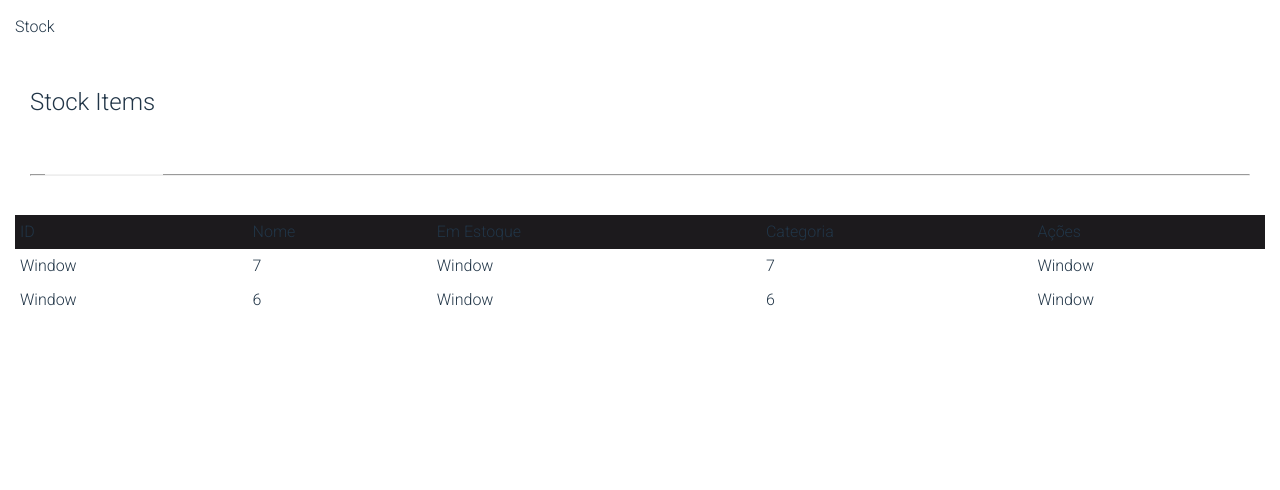
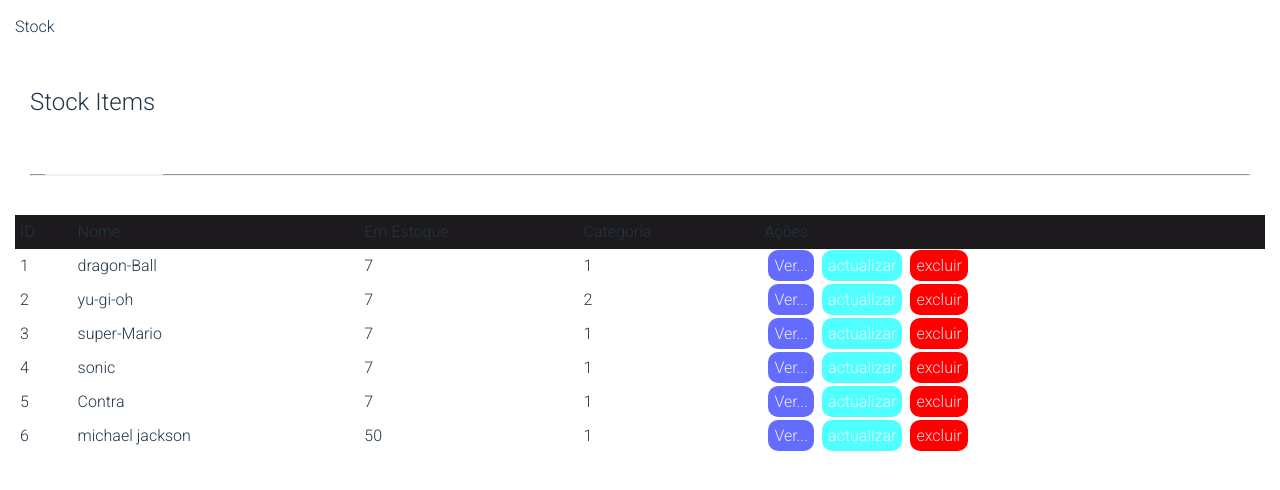
Before and after one commit to TozeMandela/SG_STOCKS, a React (Vite) app: page /Items in a window 1280 px wide. Shown: the top 490 px of the page. Built offline with nearby package versions, Linux system fonts and the light colour scheme; data requests are answered from the project's data file.

Commit message:
home and add

```diff
--- a/src/api/Axios.ts
+++ b/src/api/Axios.ts
@@ -7,7 +7,6 @@ const Axios = axios.create({
 });
 
 export interface IdataProps {
-    id?: number
     name: string,
     categoriaId: number,
     amount: number,
@@ -16,6 +15,8 @@ export interface IdataProps {
     description: string,
     createdAt?: string,
     updatedAt?: string
+    id?: number|string,
+    title?: string,
 }
 
 
@@ -30,8 +31,13 @@ const _get = async (path: string): Promise<IdataProps[]| ErrorRequest | undefine
 const _put = () => {
 
 }
-const _post = () => {
-
+const _post = async (path: string, obj: IdataProps) => {
+    try {
+        const { data } = await Axios.post(path, obj);
+        return data;
+    } catch (error) {
+        if (error instanceof Error) return new ErrorRequest('erro ao buscar');
+    }
 }
 const _del = () => {
 
--- a/src/mock/db.json
+++ b/src/mock/db.json
@@ -1,23 +1,102 @@
 {
   "categories": [
-      { "id": 1, "title": "jogo" },
-      { "id": 2, "title": "sistema bootado" },
-      { "id": 3, "title": "imobiliario" }
+    {
+      "id": 0,
+      "title": "Selecione a categoria"
+    },
+    {
+      "id": 1,
+      "title": "jogo"
+    },
+    {
+      "id": 2,
+      "title": "sistema bootado"
+    },
+    {
+      "id": 3,
+      "title": "imobiliario"
+    }
   ],
   "products": [
-      { "id": 1, "name": "dragon-Ball", "categoriaId": 1, "amount": 7, "price": 2000, "moedaId": 1, "description": "aaaaaaaaaa", "createdAt": "2023-12-18", "updatedAt": "2023-12-18"},
-
-      { "id": 2, "name": "yu-gi-oh", "categoriaId": 2, "amount": 7, "price": 2000, "moedaId": 1, "description": "aaaaaaaaaa", "createdAt": "2023-12-13", "updatedAt": "2023-12-14"},
-
-      { "id": 3, "name": "super-Mario", "categoriaId": 1, "amount": 7, "price": 2000, "moedaId": 1, "description": "aaaaaaaaaa", "createdAt": "2023-12-20", "updatedAt": "2023-12-22"},
-
-      { "id": 4, "name": "sonic", "categoriaId": 1, "amount": 7, "price": 2000, "moedaId": 1, "description": "aaaaaaaaaa", "createdAt": "2023-11-31", "updatedAt": "2023-12-12"},
-
-      { "id": 5, "name": "Contra", "categoriaId": 1, "amount": 7, "price": 2000, "moedaId": 1, "description": "aaaaaaaaaa", "createdAt": "2023-12-25", "updatedAt": "2023-12-25"}
+    {
+      "id": 1,
+      "name": "dragon-Ball",
+      "categoriaId": 1,
+      "amount": 7,
+      "price": 2000,
+      "moedaId": 1,
+      "description": "aaaaaaaaaa",
+      "createdAt": "2023-12-18",
+      "updatedAt": "2023-12-18"
+    },
+    {
+      "id": 2,
+      "name": "yu-gi-oh",
+      "categoriaId": 2,
+      "amount": 7,
+      "price": 2000,
+      "moedaId": 1,
+      "description": "aaaaaaaaaa",
+      "createdAt": "2023-12-13",
+      "updatedAt": "2023-12-14"
+    },
+    {
+      "id": 3,
+      "name": "super-Mario",
+      "categoriaId": 1,
+      "amount": 7,
+      "price": 2000,
+      "moedaId": 1,
+      "description": "aaaaaaaaaa",
+      "createdAt": "2023-12-20",
+      "updatedAt": "2023-12-22"
+    },
+    {
+      "id": 4,
+      "name": "sonic",
+      "categoriaId": 1,
+      "amount": 7,
+      "price": 2000,
+      "moedaId": 1,
+      "description": "aaaaaaaaaa",
+      "createdAt": "2023-11-31",
+      "updatedAt": "2023-12-12"
+    },
+    {
+      "id": 5,
+      "name": "Contra",
+      "categoriaId": 1,
+      "amount": 7,
+      "price": 2000,
+      "moedaId": 1,
+      "description": "aaaaaaaaaa",
+      "createdAt": "2023-12-25",
+      "updatedAt": "2023-12-25"
+    },
+    {
+      "name": "michael jackson",
+      "categoriaId": 1,
+      "amount": 50,
+      "price": 20200,
+      "moedaId": "Akz",
+      "description": "aaaaaaaaaa",
+      "createdAt": "27/12/2023",
+      "updatedAt": "27/12/2023",
+      "id": 6
+    }
   ],
   "moedas": [
-        { "id": 1, "name": "Kzs" },
-        { "id": 2, "name": "Eur" },
-        { "id": 3, "name": "Dolar" }
+    {
+      "id": 1,
+      "name": "Kzs"
+    },
+    {
+      "id": 2,
+      "name": "Eur"
+    },
+    {
+      "id": 3,
+      "name": "Dolar"
+    }
   ]
 }
--- a/src/pages/components/Inputs/Select.tsx
+++ b/src/pages/components/Inputs/Select.tsx
@@ -2,7 +2,7 @@ import React from 'react'
 
 interface IpropsInput {
     id?: string,
-    Option: Array<string>,
+    Option: Array<{id: string, title: string}>,
     forLabel?: string,
     Class?: string,
     name?: string,
@@ -22,7 +22,7 @@ export const Select: React.FC<IpropsInput> = ({id, setValue, value, Class, name,
           onChange={(evt) => setValue(evt.currentTarget.value)}
           className={Class}>
               {Option && Option.map((op, id) => (
-                <option key={id} value = {op}> {op} </option>
+                <option key={id} value = {op.id}> {op.title} </option>
               ))}
         </select>
     </label>
--- /dev/null
+++ b/src/pages/others/reverseData.ts
@@ -0,0 +1,10 @@
+export const dataReverse = (data: string): string => {
+    const dataTeste = /(^\d{4})(.|-|\/)\d{2}(.|-|\/)\d{2}$/;
+
+    if(!!dataTeste) {
+        const da = data.replace(/(^\d{2})[.-\/](\d{2})[.|-|\/](\d{4})$/gi, '$3-$2-$1');
+        return da;
+    }
+
+    return data;
+}
--- a/src/pages/page/Cadastros.tsx
+++ b/src/pages/page/Cadastros.tsx
@@ -1,6 +1,9 @@
-import React, { FormEvent, useState } from 'react'
+import React, { FormEvent, useEffect, useState } from 'react'
 import { Div, Form, Section } from '../../styles'
 import { Input, MenuIn, Select } from '../components'
+import { IdataProps, request } from '../../api/Axios';
+import dayjs from 'dayjs';
+import { ErrorRequest } from '../../Errors/Error';
 
 
 interface IFormProps {
@@ -9,16 +12,64 @@ interface IFormProps {
   price: string,
   category: string,
   description: string,
+
+  [key: string]: number | string;
 }
 
 
 export const Cadastros: React.FC = () => {
   const [item, setItem] = useState<IFormProps>({name: '', amount: '', category: '', price: '', description: ''});
+  const [category, setCategory] = useState<IdataProps[]>([]);
+
+
+  useEffect(() => {
+    request._get('/categories').then(data => {
+      if(data instanceof Error) {
+        console.log(data.message);
+      }else {
+        console.log(data);
+
+        setCategory(data!);
+      }
+    });
+  }, []);
+
 
   const handleSubmit = (evt: FormEvent) => {
     evt.preventDefault();
+    let isOk: boolean = false;
+    console.log('aaaaaaaaaaaa');
 
-    console.log(item);
+    for (const i in item) {
+      // eslint-disable-next-line no-constant-condition
+      if (i === 'name' || i ==='amount' || i === 'price' || 'category') {
+        if(!item[i]) {isOk=true}
+      }
+      console.log(item[i], isOk, i);
+
+    }
+
+    if(isOk) return console.log('campos obrigatorios não preenchidos');
+
+    const obj: IdataProps = {
+      name: item.name,
+      categoriaId: Number(item.category),
+      amount: Number(item.amount),
+      price: Number(item.price),
+      moedaId: 'Akz',
+      description: item.description,
+      createdAt: dayjs().format('DD/MM/YYYY'),
+      updatedAt:  dayjs().format('DD/MM/YYYY')
+    }
+    console.log('bbbbbbbbbbbb');
+
+    request._post('/products', obj).then((data) => {
+      if(data instanceof ErrorRequest) {
+        console.log(data.message);
+      }else {
+        console.log(data);
+      }
+    })
 
   }
 
@@ -50,14 +101,17 @@ export const Cadastros: React.FC = () => {
                     }))}/>
                   </div>
                   <div>
-                    <Select Class='' forLabel='Categoria' id='category' name='category'  Option={['Selecione a categoria', 'lanche']} value={item.category} setValue={(evt) => setItem(old => ({
+                    <Select Class='' forLabel='Categoria' id='category' name='category'  Option={category as Array<{id: string, title: string}>} value={item.category as string} setValue={(evt) => setItem(old => ({
                       ...old,
                       ['category']: evt,
                     }))}/>
                   </div>
                 </article>
                 <aside className="inputArea">
-                  <textarea name="" id="" placeholder='digite a descrição do produto' ></textarea>
+                  <textarea name="" id="" placeholder='digite a descrição do produto' value={item.description} onChange={(evt) => setItem(old => ({
+                      ...old,
+                      ['description']: evt.target.value,
+                    }))} ></textarea>
                 </aside>
               </section>
               <button type='submit' className='save'>Salvar</button>
--- a/src/pages/page/Dashboard.tsx
+++ b/src/pages/page/Dashboard.tsx
@@ -3,6 +3,7 @@ import { CardDash } from '../components';
 import { IdataProps, request } from '../../api/Axios';
 import { Link } from 'react-router-dom';
 import dayjs from 'dayjs';
+import { dataReverse } from '../others/reverseData';
 
 export const Dashboard: React.FC = () => {
   const [recentData, setRecentData] = useState<IdataProps[]>();
@@ -23,7 +24,7 @@ export const Dashboard: React.FC = () => {
 
         setTotal(total ?? 0);
         const day = dayjs();
-        const rec = data?.filter(el => day.diff(el.updatedAt, 'day') <= 10 )
+        const rec = data?.filter(el => day.diff(dataReverse(el.updatedAt!), 'day') <= 10 )
         const aca = data?.filter(el => el.amount < 10 )
 
         setAcabandoItems(aca!)
--- a/src/pages/page/home.tsx
+++ b/src/pages/page/home.tsx
@@ -1,9 +1,25 @@
-import React from 'react'
+import React, { useEffect, useState } from 'react'
 import { Section } from '../../styles/Home'
 import { MenuIn } from '../components';
+import { IdataProps, request } from '../../api/Axios';
+import { Link } from 'react-router-dom';
+
 
 
 export const Home: React.FC = () => {
+  const [items, setItems] = useState<IdataProps[]>();
+
+
+  useEffect(() => {
+    request._get('/products').then(data => {
+      if(data instanceof Error) {
+        console.log(data.message);
+      }else {
+        setItems(data);
+      }
+    });
+  }, []);
+
 
   return (
     <Section>
@@ -29,21 +45,30 @@ export const Home: React.FC = () => {
                 </th>
             </tr>
         </thead>
-        <tbody className="tbody">
-            <tr>
-                <td>Window</td>
-                <td>7</td>
-                <td>Window</td>
-                <td>7</td>
-                <td>Window</td>
-            </tr>
-            <tr>
-                <td>Window</td>
-                <td>6</td>
-                <td>Window</td>
-                <td>6</td>
-                <td>Window</td>
-            </tr>
+          <tbody className="tbody">
+            {items && items.map((el) => (
+              <tr key={el.id}>
+                <td>
+                  {el.id}
+                </td>
+                <td>
+                  {el.name}
+                </td>
+                <td>
+                  {el.amount}
+                </td>
+                <td>
+                  {el.categoriaId}
+                </td>
+                <td>
+                  <div className="accoes">
+                    <Link to={`#${el.id}`} className='seemore' >Ver...</Link>
+                    <Link to={`#${el.id}`} className='seemore' >actualizar</Link>
+                    <Link to={`#${el.id}`} className='seemore' >excluir</Link>
+                  </div>
+                </td>
+              </tr>
+            ))}
           </tbody>
         </table>
       </div>
```
Also changed, not shown: src/styles/globalStyles.ts (+23 -1 lines). Lines whose indentation alone changed are shown as unchanged.
